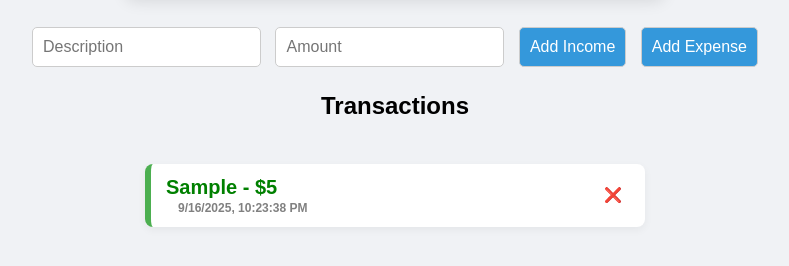
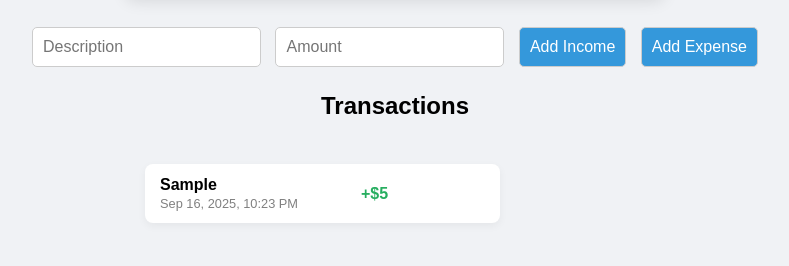
Before and after one commit to Michaelodaumeh/Budget-Tracker, a plain HTML site: page index.html in a window 1280 px wide. Both pictures are taken after typing "Sample", "5" into the empty fields and a click on the button "Add Income". Shown: the part 168-434 px from the top of the page, without its empty margins (245-1034 px from the left). Drawn offline with Linux system fonts and the light colour scheme.

Commit message:
Initial commit

```diff
--- a/script.js
+++ b/script.js
@@ -8,40 +8,33 @@ function saveTransactions ()  {
 localStorage.setItem("transactions", JSON.stringify(Transactions));
 }
 
-function renderTransactions () {
+function renderTransactions() {
     const list = document.getElementById("transactions");
     list.innerHTML = "";
 
-    const sorted = [...Transactions].sort( (i, e) => {
-        if (i.type === "expense" && e.type === "income") return -1;
-        if (i.type === "income" && e.type === "expense") return 1;
-        return e.id - i.id;
-    })
+    const reversed = [...Transactions].reverse();
 
-    sorted.forEach (t => {
+    reversed.forEach(t => {
         const li = document.createElement("li");
-        li.classList.add("transaction", t.type);
-        const icon = t.type === "income" ? "💵" : "💸";
-        li.style.color = t.type === "income" ? "green" : "red";
+        li.classList.add("transaction");
 
-        const textDiv = document.createElement("div");
-        textDiv.classList.add("text")
-        textDiv.innerHTML = `
-        <div class="dics">${t.dics} - $${t.amount}</div>
-        <div class="date">${t.date}</div>
+        li.innerHTML = `
+            <div class="details">
+                <span class="desc">${t.dics}</span>
+                <span class="date">${t.date}</span>
+            </div>
+            <div class="amount ${t.type}">
+                ${t.type === "income" ? "+" : "-"}$${t.amount}
+            </div>
+            <button class="delete">❌</button>
         `;
 
-        const btn = document.createElement("button");
-    btn.textContent = "❌";
-    btn.onclick = () => deleteTransaction(t.id);
+        li.querySelector(".delete").onclick = () => deleteTransaction(t.id);
+        list.appendChild(li);
+    });
+}
 
 
-    li.appendChild(textDiv);
-    li.appendChild(btn);
-    list.appendChild(li);
-    });
-
-}
 
 function updateSummary () {
     let income = 0, expense = 0;
@@ -70,12 +63,20 @@ function addTransactions (type) {
     }
 
     const transaction = {
-        id: Date.now(),
-        dics,
-        amount,
-        type,
-        date: new Date().toLocaleString()
-    }
+     id: Date.now(),
+     dics,
+     amount,
+     type,
+     date: new Date().toLocaleString('en-US', {
+        month: 'short',     // Sep
+        day: 'numeric',     // 15
+        year: 'numeric',    // 2025
+        hour: 'numeric',
+        minute: '2-digit',
+        hour12: true
+       })
+   };
+
     Transactions.push(transaction);
     saveTransactions();
     renderTransactions();
--- a/style.css
+++ b/style.css
@@ -12,6 +12,11 @@ body {
 h1 {
     color: #333;
     margin-bottom: 20px;
+}
+
+h2 {
+  display: flex;
+  justify-self: start;
 }
 
 /* Summary section */
@@ -108,6 +113,7 @@ ul#transactions li button:hover {
   border-bottom: 10px;
   box-shadow: 0 2px 5px rgba(0,0,0,0.1);
   transition: transform 0.2s ease;
+  width: 65%;
 }
 
 /* text block (desc + date) */
@@ -127,8 +133,7 @@ ul#transactions li button:hover {
 .transaction .date {
   font-size: 0.6em;
   color: gray;
-  margin-top: 1.5px;
-  margin-left: 1em;
+  margin-top: 2px;
 }
 
 /* delete button */
@@ -149,3 +154,41 @@ ul#transactions li button:hover {
 .transaction.expense {
   border-left: 6px solid #f44336;
 }
+
+.section-header {
+  margin-top: 15px;
+  font-size: 0.9em;
+  font-weight: bold;
+  color: #555;
+  text-transform: uppercase;
+  border-bottom: 1px solid #ddd;
+  padding-bottom: 3px;
+}
+.details {
+  display: flex;
+  flex-direction: column;
+}
+
+.details .desc {
+  font-weight: bold;
+}
+
+.details .date {
+  font-size: 0.8em;
+  color: gray;
+  margin-left: 0; /* stays aligned with desc */
+}
+
+.transaction button.delete {
+  opacity: 0;             /* hidden by default */
+  transition: opacity 0.2s ease;
+  border: none;
+  background: none;
+  cursor: pointer;
+  font-size: 1em;
+  color: #555;
+}
+
+.transaction:hover button.delete {
+  opacity: 1;             /* show on hover */
+}
```
